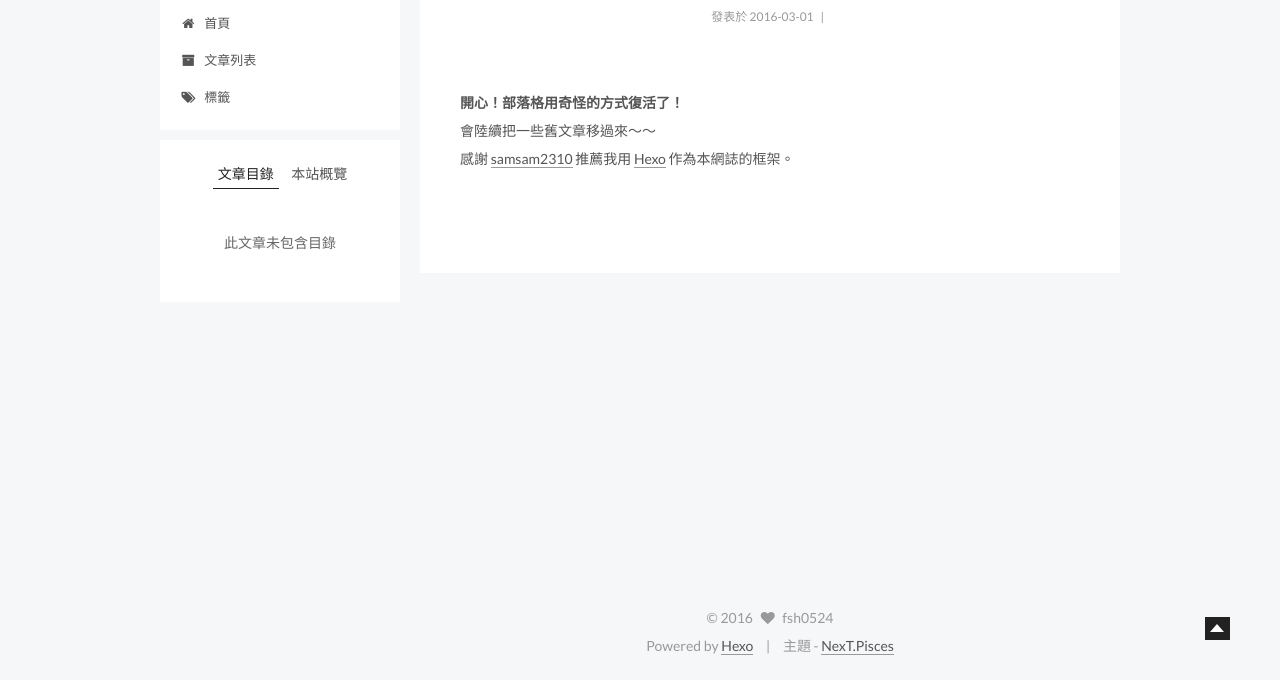
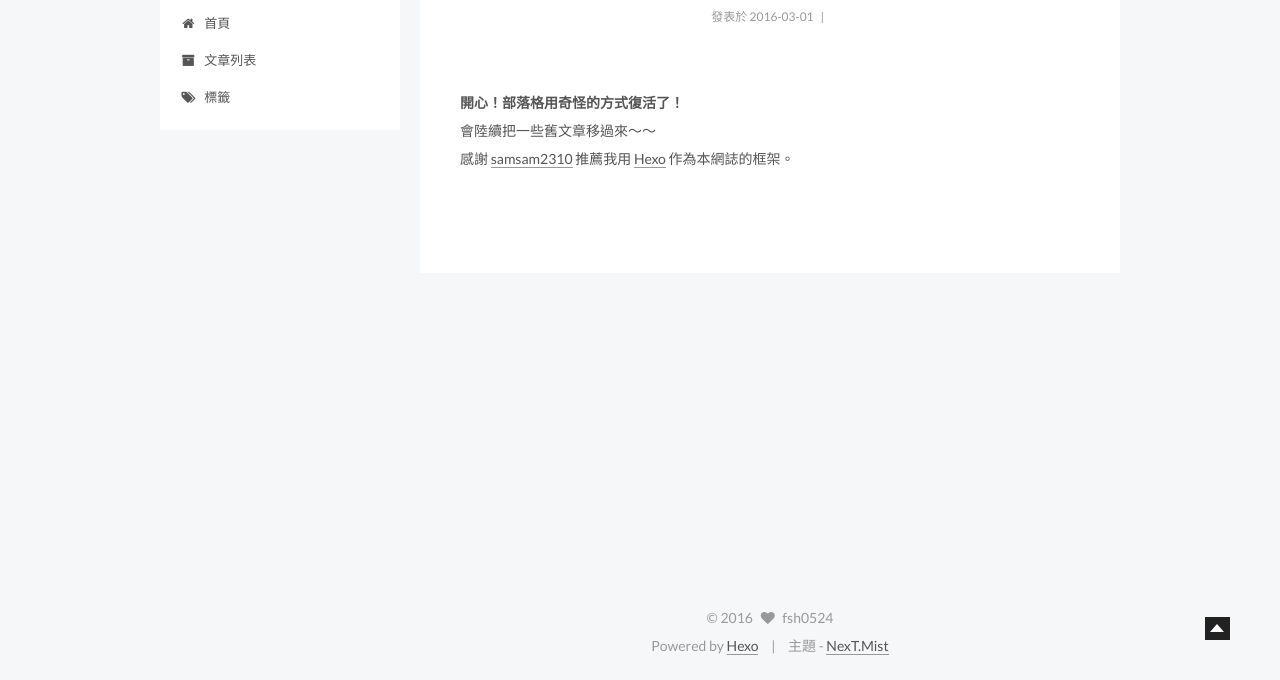
Before and after one commit to fsh0524/fsh0524.github.io, a plain HTML site: page 2016/03/01/hello-world/index.html in a window 1280 px wide. Shown: the part 120-800 px from the top of the page. Drawn offline with Linux system fonts and the light colour scheme; a script that the page names is missing.

Commit message:
Site updated: 2016-03-01 11:38:34

```diff
--- a/2016/03/01/hello-world/index.html
+++ b/2016/03/01/hello-world/index.html
@@ -5,7 +5,7 @@
 
 
 
-<html class="theme-next pisces use-motion">
+<html class="theme-next mist use-motion">
 <head>
   <meta charset="UTF-8"/>
 <meta http-equiv="X-UA-Compatible" content="IE=edge,chrome=1" />
@@ -75,7 +75,7 @@
 <script type="text/javascript" id="hexo.configuration">
   var NexT = window.NexT || {};
   var CONFIG = {
-    scheme: 'Pisces',
+    scheme: 'Mist',
     sidebar: {"position":"left","display":"post"},
     fancybox: true,
     motion: true,
@@ -415,7 +415,7 @@
 <div class="theme-info">
   主題 -
   <a class="theme-link" href="https://github.com/iissnan/hexo-theme-next">
-    NexT.Pisces
+    NexT.Mist
   </a>
 </div>
 
@@ -456,13 +456,6 @@
 
 
 
-
-
-
-
-  <script type="text/javascript" src="/js/src/affix.js?v=0.5.0"></script>
-
-  <script type="text/javascript" src="/js/src/schemes/pisces.js?v=0.5.0"></script>
 
 
 
```
Also changed, not shown: archives/2016/03/index.html (+3 -10 lines), archives/2016/index.html (+3 -10 lines), archives/index.html (+3 -10 lines), index.html (+3 -10 lines), tags/index.html (+3 -10 lines).
